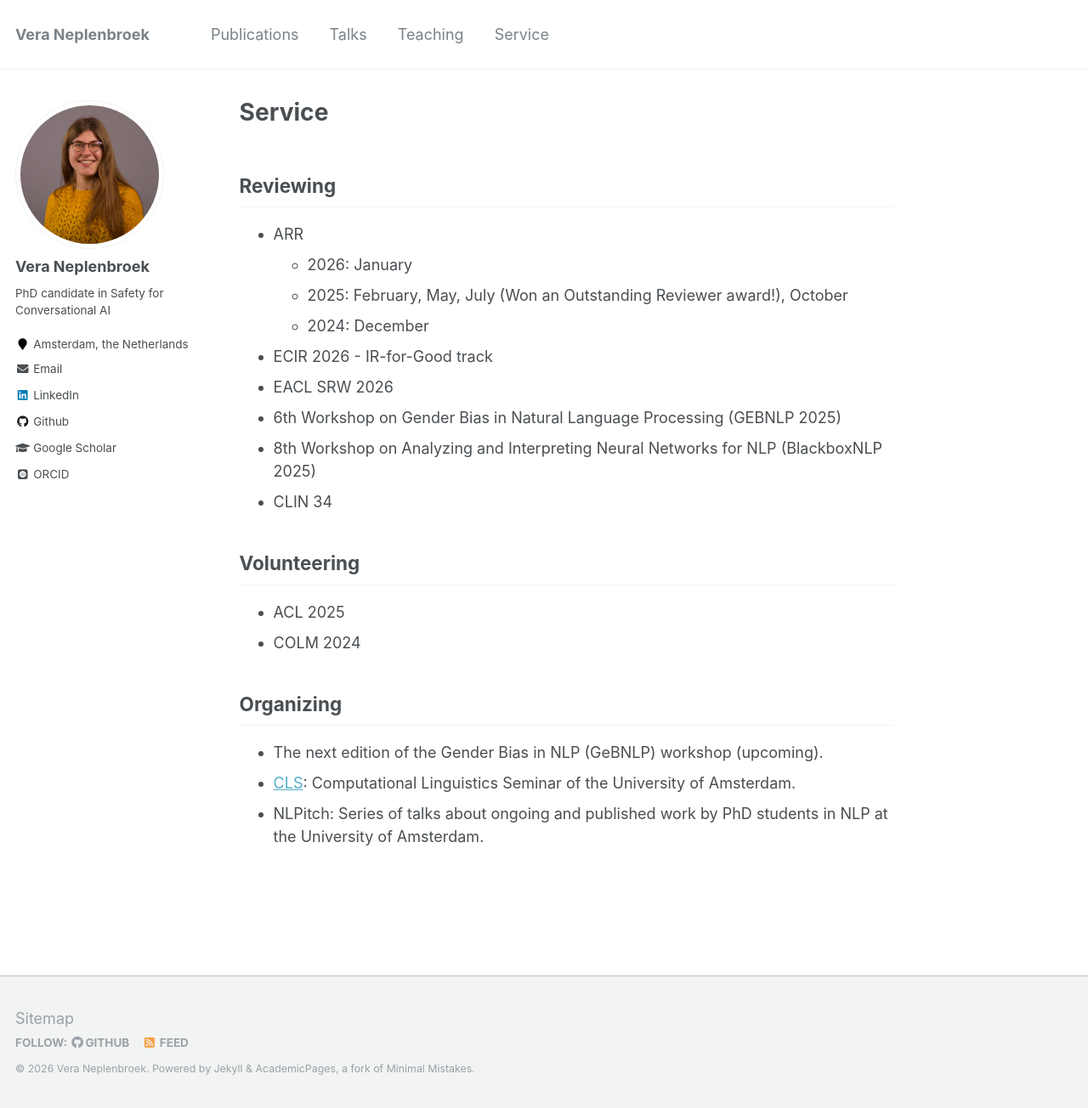
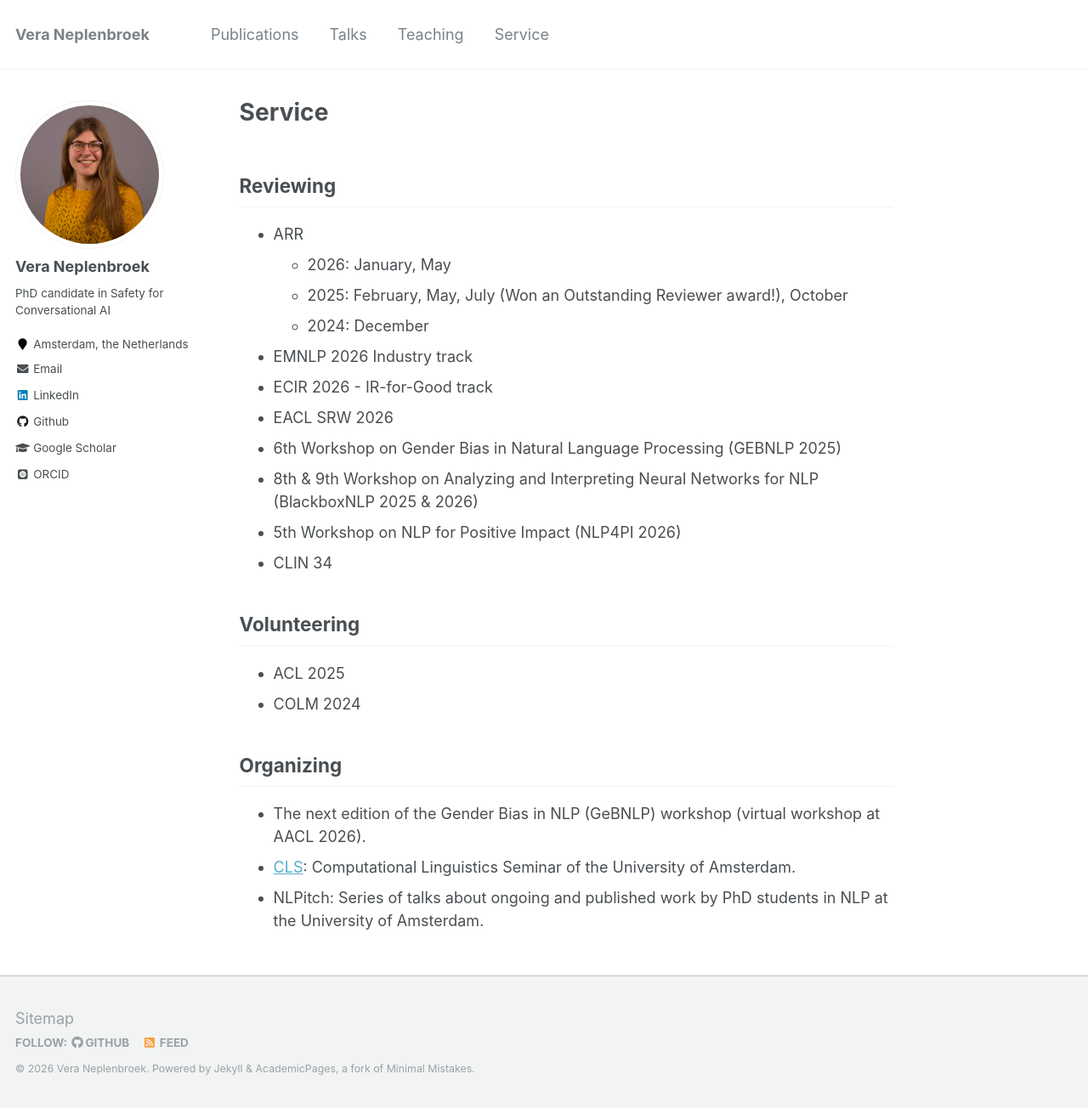
Before and after one commit to Veranep/Veranep.github.io, a Jekyll site: the page built from _pages/service.md, in a window 1280 px wide and 1304 px high. Shown: the whole window at 85% size. Built offline with Jekyll 4.4.1, drawn with Linux system fonts in a browser that asks for light colours; some web fonts are replaced.

Commit message:
Update service.md

```diff
--- a/_pages/service.md
+++ b/_pages/service.md
@@ -9,13 +9,15 @@ redirect_from:
 ## Reviewing
 
 * ARR
-  * 2026: January
+  * 2026: January, May
   * 2025: February, May, July (Won an Outstanding Reviewer award!), October
   * 2024: December
+* EMNLP 2026 Industry track
 * ECIR 2026 - IR-for-Good track
 * EACL SRW 2026
 * 6th Workshop on Gender Bias in Natural Language Processing (GEBNLP 2025)
-* 8th Workshop on Analyzing and Interpreting Neural Networks for NLP (BlackboxNLP 2025)
+* 8th & 9th Workshop on Analyzing and Interpreting Neural Networks for NLP (BlackboxNLP 2025 & 2026)
+* 5th Workshop on NLP for Positive Impact (NLP4PI 2026)
 * CLIN 34
 
 ## Volunteering
@@ -25,6 +27,6 @@ redirect_from:
 
 ## Organizing
 
-* The next edition of the Gender Bias in NLP (GeBNLP) workshop (upcoming).
+* The next edition of the Gender Bias in NLP (GeBNLP) workshop (virtual workshop at AACL 2026).
 * [CLS](https://projects.illc.uva.nl/LaCo/CLS/): Computational Linguistics Seminar of the University of Amsterdam.
 * NLPitch: Series of talks about ongoing and published work by PhD students in NLP at the University of Amsterdam.
```
